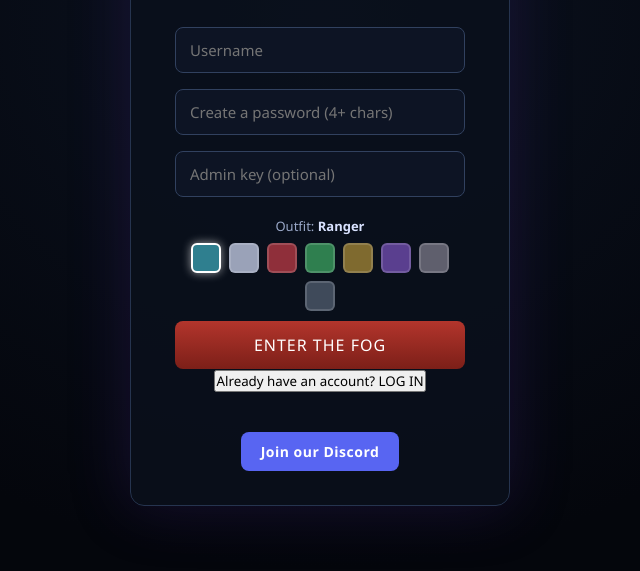
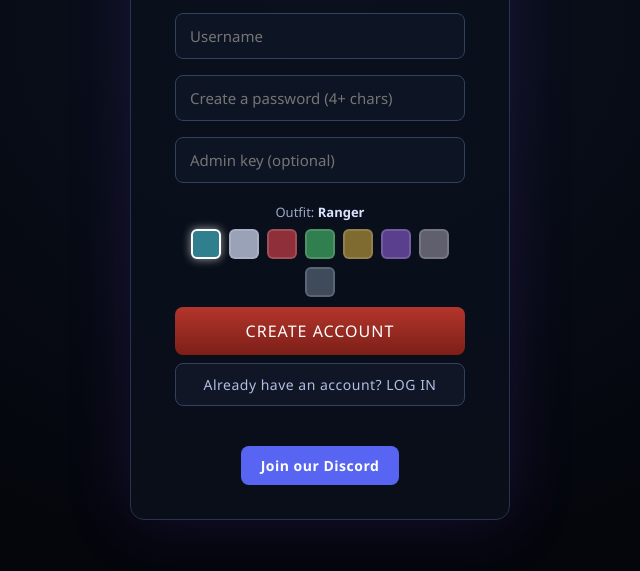
Before and after one commit to superuser200/dead-by-nightlight, a website: page public/index.html in a window 1280 px wide. Both pictures are taken after a click on the button "New here? REGISTER". Shown: the part 225-796 px from the top of the page, without its empty margins (320-960 px from the left). Drawn offline with Linux system fonts and the light colour scheme.

Commit message:
Fix register flow UX: style the mode toggle (ghostbtn) and switch the main button to CREATE ACCOUNT in register mode

```diff
--- a/public/client.js
+++ b/public/client.js
@@ -1019,8 +1019,10 @@ function drawMinimap() {
 let authMode = 'login'; // 'login' | 'register'
 function toggleAuthMode() {
   authMode = authMode === 'login' ? 'register' : 'login';
-  $('authmodetoggle').textContent = authMode === 'register' ? 'Already have an account? LOG IN' : 'New here? REGISTER';
-  $('pass').placeholder = authMode === 'register' ? 'Create a password (4+ chars)' : 'Password';
+  const register = authMode === 'register';
+  $('authmodetoggle').textContent = register ? 'Already have an account? LOG IN' : 'New here? REGISTER';
+  $('pass').placeholder = register ? 'Create a password (4+ chars)' : 'Password';
+  $('join').textContent = register ? 'CREATE ACCOUNT' : 'ENTER THE FOG';
 }
 $('authmodetoggle').addEventListener('click', toggleAuthMode);
 $('join').addEventListener('click', () => {
--- a/public/style.css
+++ b/public/style.css
@@ -18,6 +18,9 @@ input:focus { border-color: #58637e; }
 .btn { width: 100%; padding: 13px; margin-top: 10px; border: 0; border-radius: 8px; background: linear-gradient(180deg, #b3352c, #7c1f18); color: #fff; font-size: 16px; letter-spacing: 1px; cursor: pointer; }
 .btn:hover { filter: brightness(1.15); }
 .btn:disabled { opacity: .5; cursor: wait; }
+
+.ghostbtn { width: 100%; padding: 11px; margin-top: 8px; border: 1px solid #31415f; border-radius: 8px; background: rgba(20,28,48,.6); color: #aebfe2; font-size: 14px; letter-spacing: .5px; cursor: pointer; }
+.ghostbtn:hover { background: rgba(40,60,96,.7); color: #dfe7f5; }
 
 .err { color: #ff7a6e; font-size: 13px; min-height: 18px; margin-top: 8px; }
 
```
